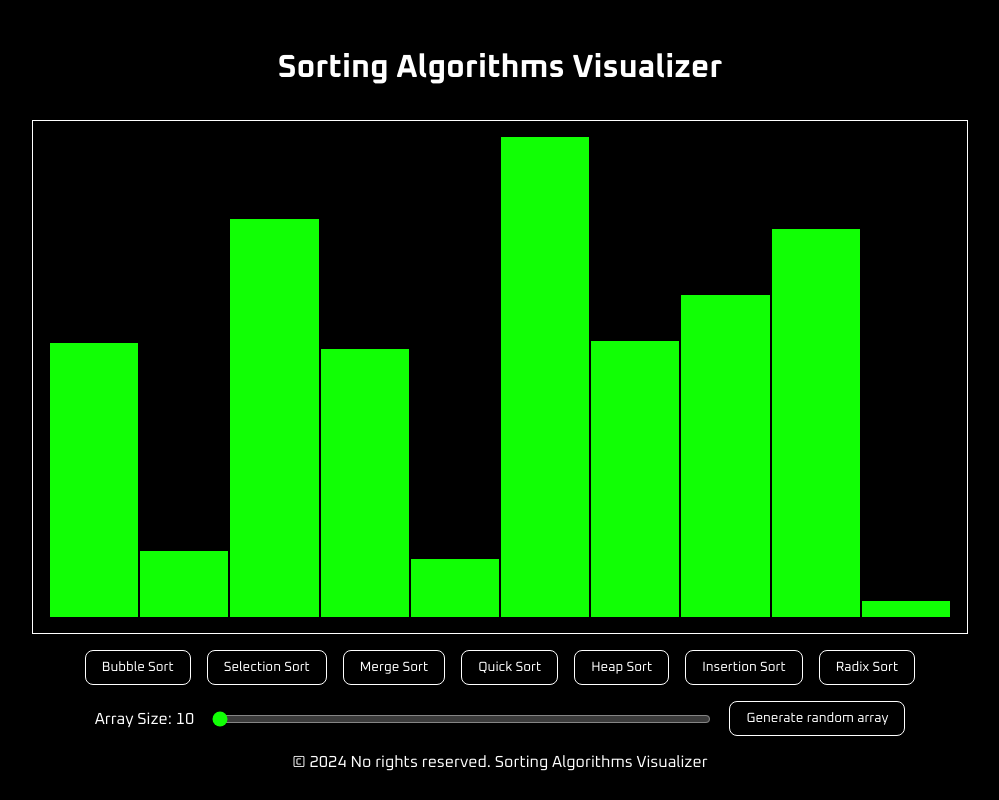
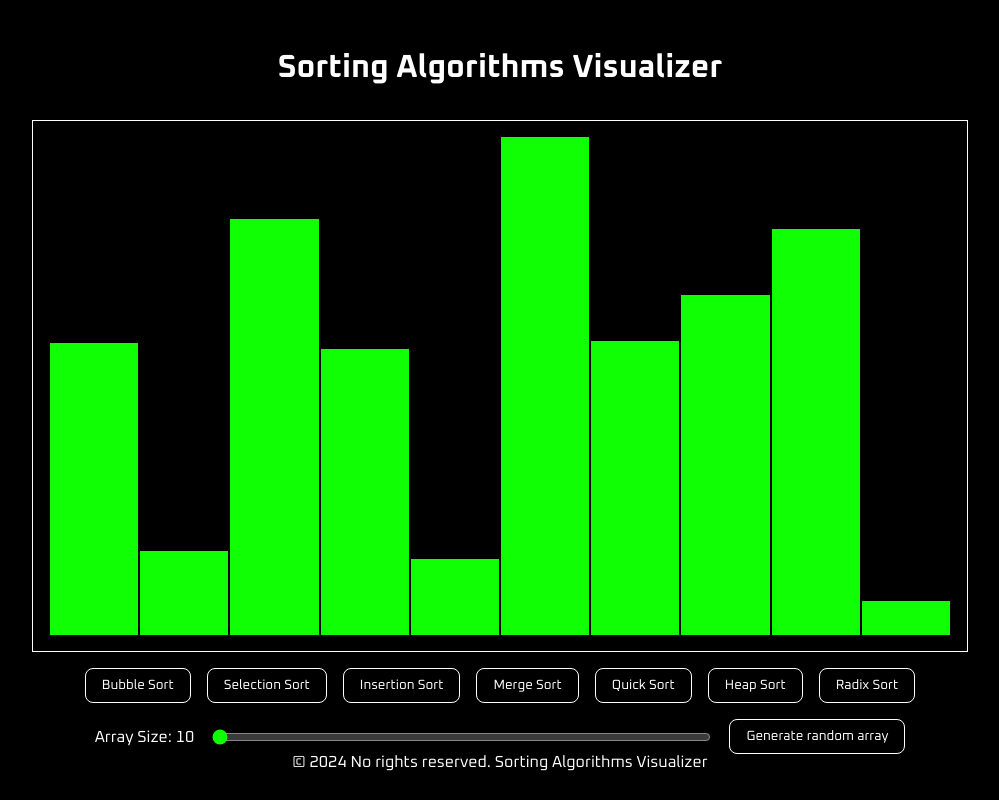
Before and after one commit to Vrolok15/nextjs-sorting-visualizer, a Next.js app: page / in a window 1280 px wide. Both pictures are taken after a click on the button "Generate random array". Shown: the whole page, without its empty margins (140-1139 px from the left). Built offline with nearby package versions, Linux system fonts and the light colour scheme.

Commit message:
Added Insertion sort

```diff
--- a/src/app/page.tsx
+++ b/src/app/page.tsx
@@ -20,7 +20,7 @@ export default function Home() {
     shouldStopRef.current = true;
     setIsSorting(false);
     const newArray = Array.from({ length: arraySize },
-      () => Math.floor(Math.random() * 256) + 1
+      () => Math.floor(Math.random() * 256) + 10
     );
     setArray(newArray);
     setSorted(false);
@@ -128,6 +128,42 @@ export default function Home() {
     }
   };
 
+  const insertionSort = async () => {
+    shouldStopRef.current = false;
+    setIsSorting(true);
+    try {
+      const newArray = [...array];
+      for (let i = 1; i < newArray.length; i++) {
+        let insertionIndex = i;
+        let currentValue = newArray.splice(i, 1)[0];
+        for (let j = i - 1; j >= 0; j--) {
+          if (shouldStopRef.current) return;
+          setComparing([j, i]);
+          await delay(800 / newArray.length);
+          if (newArray[j] > currentValue) {
+            insertionIndex = j;
+          }
+          setComparing([]);
+        }
+        newArray.splice(insertionIndex, 0, currentValue);
+        setArray([...newArray]);
+        setSwapping([i, insertionIndex]);
+        await delay(400 / newArray.length);
+        setSwapping([]);
+      }
+      if (!shouldStopRef.current) {
+        for (let i = 0; i < newArray.length; i++) {
+          if (shouldStopRef.current) return;
+          setComplete(prev => [...prev, i]);
+          await delay(50);
+        }
+        setSorted(true);
+      }
+    } finally {
+      setIsSorting(false);
+    }
+  };
+
   useEffect(() => {
     setMounted(true);
     const handleResize = () => {
@@ -173,7 +209,7 @@ export default function Home() {
             <p>Array sorted!</p>
           </div>
         )}
-        {!isSorting && !sorted && (
+        {array.length > 0 && !isSorting && !sorted && (
           <div className={`${styles.controls} ${styles.sorts}`}>
             <button
               className={styles.button}
@@ -189,10 +225,16 @@ export default function Home() {
             >
               Selection Sort
             </button>
+            <button
+              className={styles.button}
+              onClick={insertionSort}
+              disabled={isSorting}
+            >
+              Insertion Sort
+            </button>
             <button className={styles.button} disabled={isSorting}>Merge Sort</button>
             <button className={styles.button} disabled={isSorting}>Quick Sort</button>
             <button className={styles.button} disabled={isSorting}>Heap Sort</button>
-            <button className={styles.button} disabled={isSorting}>Insertion Sort</button>
             <button className={styles.button} disabled={isSorting}>Radix Sort</button>
           </div>
         )}
```
